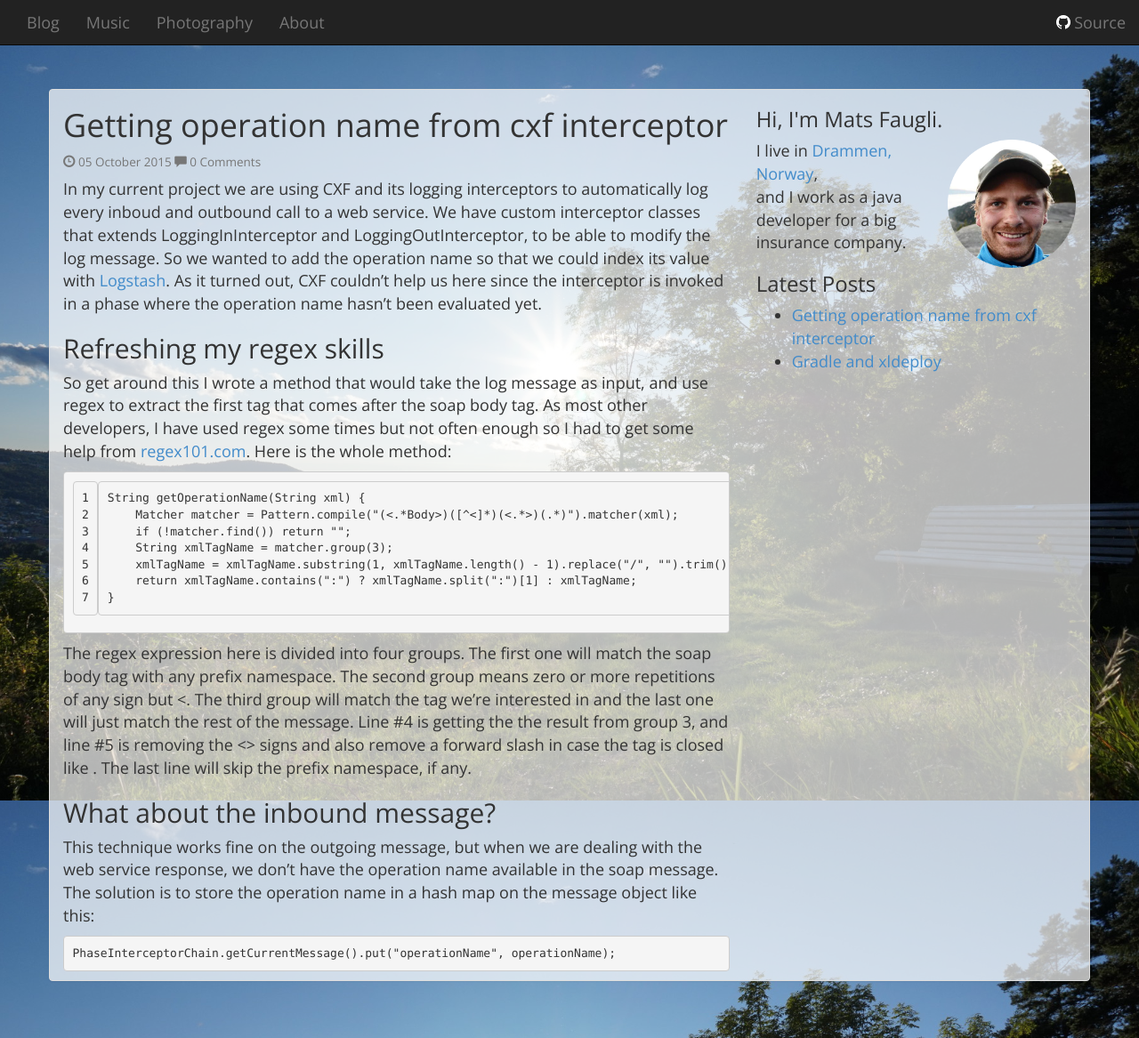
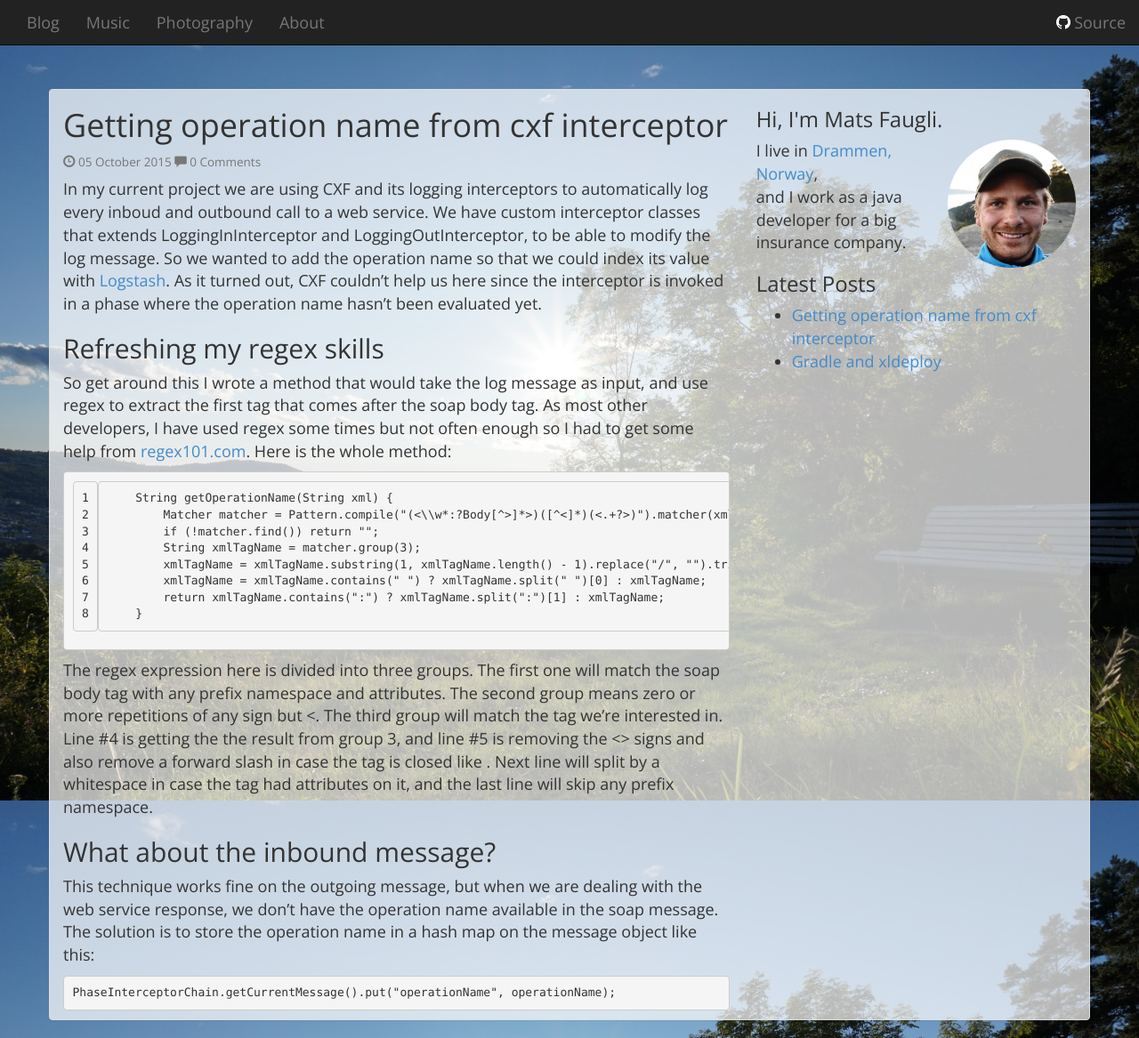
Before and after one commit to fowlie/fowlie.github.io, a Jekyll site: the page built from _posts/2015/2015-10-05-getting-operation-name-from-cxf-interceptor.md, in a window 1280 px wide and 1167 px high. Shown: the whole window at 89% size. Built offline with Jekyll 4.4.1, drawn with Linux system fonts in a browser that asks for light colours; nearby versions of some CDN libraries; comment, search, counter and statistics services are not loaded.

Commit message:
Update code snippet and its description

```diff
--- a/_posts/2015/2015-10-05-getting-operation-name-from-cxf-interceptor.md
+++ b/_posts/2015/2015-10-05-getting-operation-name-from-cxf-interceptor.md
@@ -8,16 +8,17 @@ In my current project we are using CXF and its logging interceptors to automatic
 ## Refreshing my regex skills
 So get around this I wrote a method that would take the log message as input, and use regex to extract the first tag that comes after the soap body tag. As most other developers, I have used regex some times but not often enough so I had to get some help from [regex101.com](https://regex101.com/). Here is the whole method:
 {% highlight java linenos %}
-String getOperationName(String xml) {
-    Matcher matcher = Pattern.compile("(<.*Body>)([^<]*)(<.*>)(.*)").matcher(xml);
-    if (!matcher.find()) return "";
-    String xmlTagName = matcher.group(3);
-    xmlTagName = xmlTagName.substring(1, xmlTagName.length() - 1).replace("/", "").trim();
-    return xmlTagName.contains(":") ? xmlTagName.split(":")[1] : xmlTagName;
-}
+    String getOperationName(String xml) {
+        Matcher matcher = Pattern.compile("(<\\w*:?Body[^>]*>)([^<]*)(<.+?>)").matcher(xml);
+        if (!matcher.find()) return "";
+        String xmlTagName = matcher.group(3);
+        xmlTagName = xmlTagName.substring(1, xmlTagName.length() - 1).replace("/", "").trim();
+        xmlTagName = xmlTagName.contains(" ") ? xmlTagName.split(" ")[0] : xmlTagName;
+        return xmlTagName.contains(":") ? xmlTagName.split(":")[1] : xmlTagName;
+    }
 {% endhighlight %}
 
-The regex expression here is divided into four groups. The first one will match the soap body tag with any prefix namespace. The second group means zero or more repetitions of any sign but <. The third group will match the tag we're interested in and the last one will just match the rest of the message. Line #4 is getting the the result from group 3, and line #5 is removing the <> signs and also remove a forward slash in case the tag is closed like <someTag/>. The last line will skip the prefix namespace, if any.
+The regex expression here is divided into three groups. The first one will match the soap body tag with any prefix namespace and attributes. The second group means zero or more repetitions of any sign but <. The third group will match the tag we're interested in. Line #4 is getting the the result from group 3, and line #5 is removing the <> signs and also remove a forward slash in case the tag is closed like <someTag/>. Next line will split by a whitespace in case the tag had attributes on it, and the last line will skip any prefix namespace.
 
 ## What about the inbound message?
 This technique works fine on the outgoing message, but when we are dealing with the web service response, we don't have the operation name available in the soap message. The solution is to store the operation name in a hash map on the message object like this:
```
